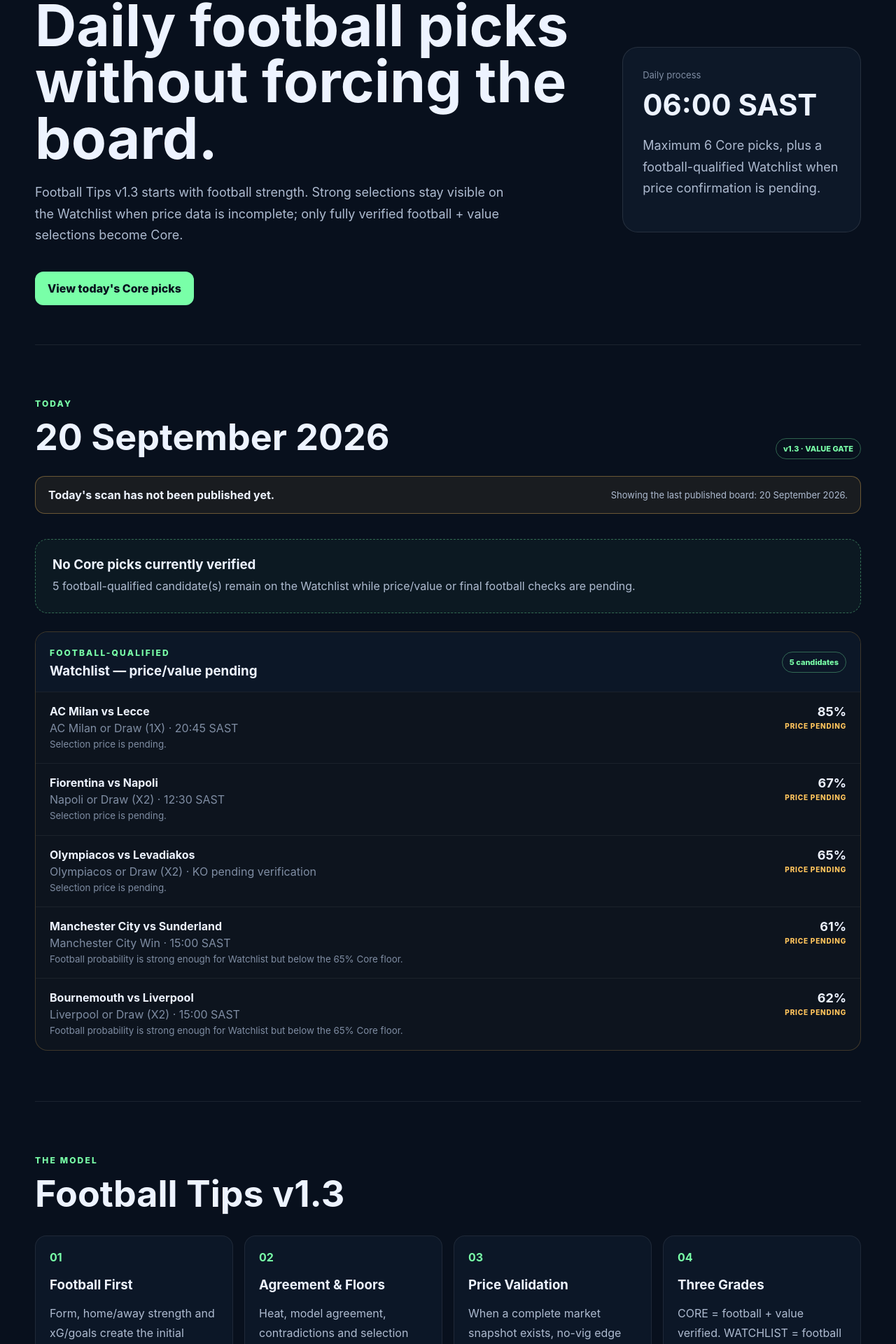
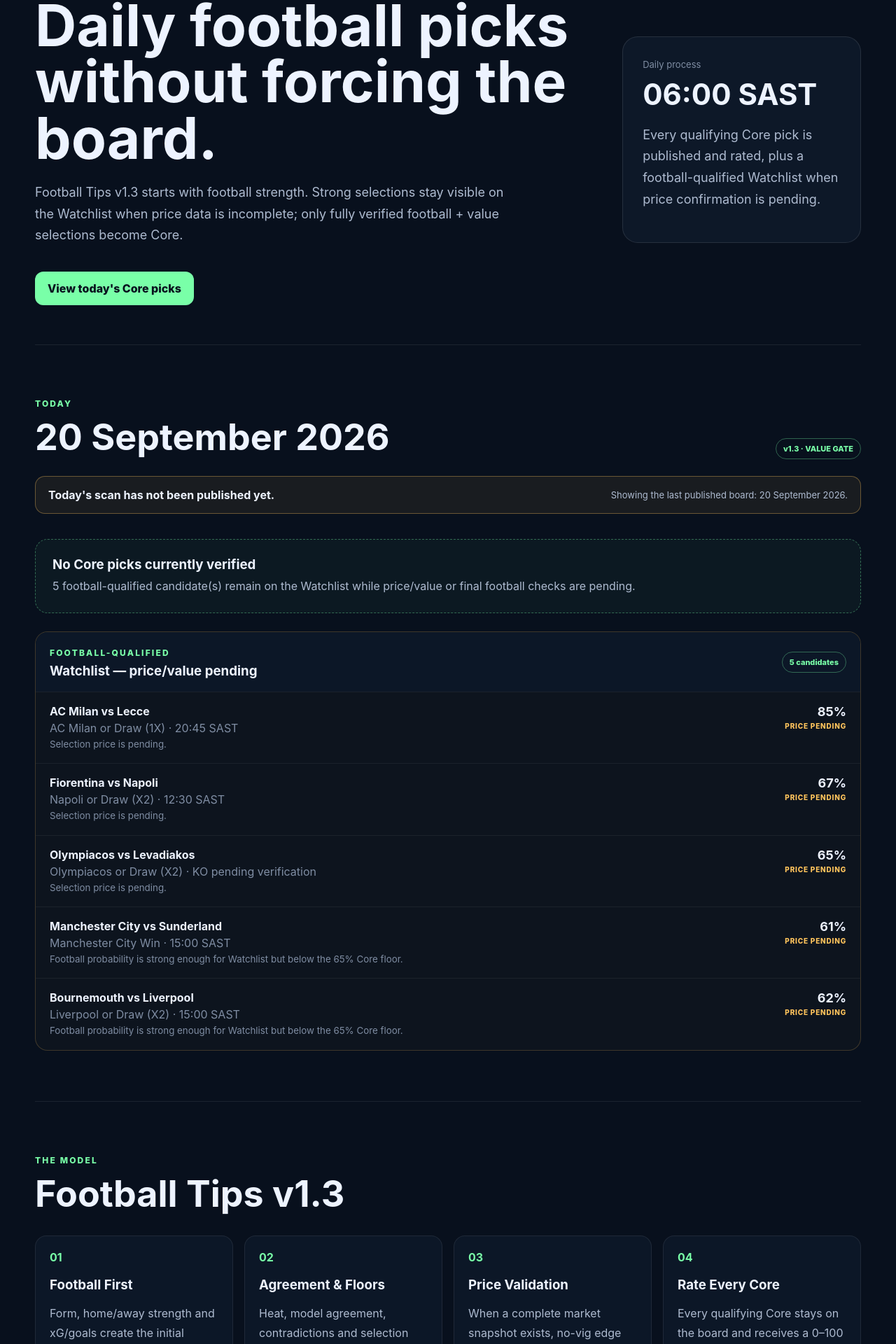
Before and after one commit to BaloyiTK/football-tips, a Next.js app: page / in a window 1280 px wide. Shown: the part 178-2098 px from the top of the page at 70% size. Built offline with nearby package versions, Linux system fonts and the light colour scheme.

Commit message:
Show Core ratings on homepage

```diff
--- a/app/page.jsx
+++ b/app/page.jsx
@@ -134,7 +134,7 @@ export default function HomePage() {
           <div className="hero-card">
             <span>Daily process</span>
             <strong>06:00 SAST</strong>
-            <p>Maximum 6 Core picks, plus a football-qualified Watchlist when price confirmation is pending.</p>
+            <p>Every qualifying Core pick is published and rated, plus a football-qualified Watchlist when price confirmation is pending.</p>
           </div>
         </section>
 
@@ -172,6 +172,8 @@ export default function HomePage() {
                   <span><b>+{formatPercent(pick.value.edge)}</b><small>No-vig edge</small></span>
                   <span><b>+{formatPercent(pick.value.expectedValue)}</b><small>EV</small></span>
                   <span><b>{pick.heat}</b><small>Heat</small></span>
+                  <span><b>{pick.value.rating.toFixed(1)}</b><small>Rating /100</small></span>
+                  <span><b>{pick.value.ratingBand}</b><small>Grade</small></span>
                 </div>
                 <p>{pick.reason}</p>
               </article>
@@ -239,7 +241,7 @@ export default function HomePage() {
             <div><strong>01</strong><h3>Football First</h3><p>Form, home/away strength and xG/goals create the initial probability before price can remove a football-strong candidate.</p></div>
             <div><strong>02</strong><h3>Agreement & Floors</h3><p>Heat, model agreement, contradictions and selection floors decide whether a pick is Core-ready or stays on Watchlist.</p></div>
             <div><strong>03</strong><h3>Price Validation</h3><p>When a complete market snapshot exists, no-vig edge and EV decide whether a Core-ready football pick has enough price value.</p></div>
-            <div><strong>04</strong><h3>Three Grades</h3><p>CORE = football + value verified. WATCHLIST = football strong but confirmation pending. SKIP = football evidence itself is weak.</p></div>
+            <div><strong>04</strong><h3>Rate Every Core</h3><p>Every qualifying Core stays on the board and receives a 0–100 rating plus A+/A/B+/B/C band. WATCHLIST = football strong but confirmation pending. SKIP = football evidence itself is weak.</p></div>
           </div>
         </section>
 
```
